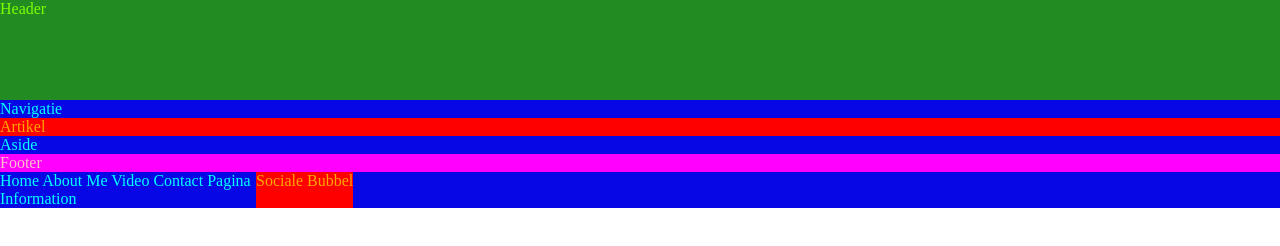
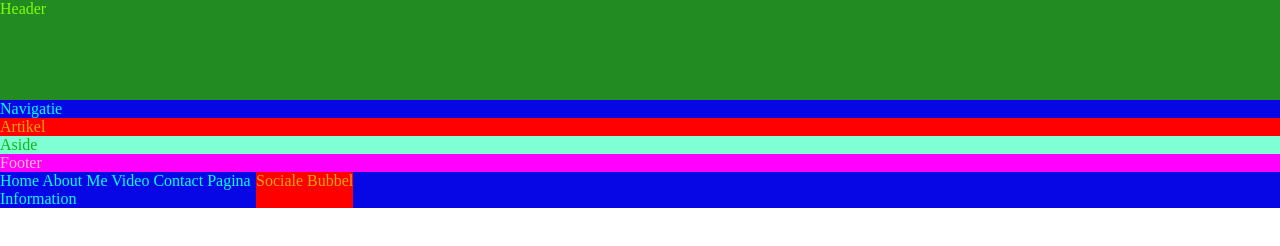
Before and after one commit to ChristiaanDD/PO-Website, a plain HTML site: page index.html in a window 1280 px wide. Drawn offline with Linux system fonts and the light colour scheme.

Commit message:
Andere kleuren onder verschillende kopjes

```diff
--- a/index.html
+++ b/index.html
@@ -14,9 +14,9 @@
 		<nav> Navigatie </nav>
 	</div>
 	<article> Artikel </article>
-	<div>
+
 		<aside> Aside </aside>
-	</div>
+
 	<footer> Footer </footer>
 <div class="content">
   <nav> Home
--- a/style.css
+++ b/style.css
@@ -12,3 +12,4 @@ height:100px}
 .navigatie { display: flex}
 nav { width: 20vw;
 color: cyan; background-color: rgb(7, 7, 230)}
+aside { color: rgb(17, 182, 17); background-color: aquamarine}
```
